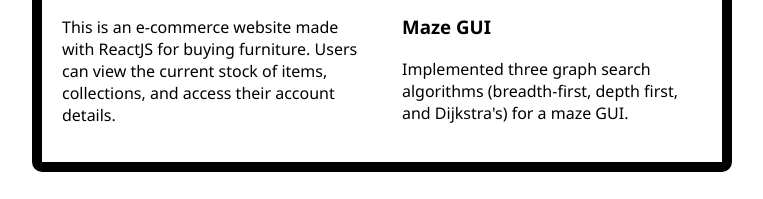
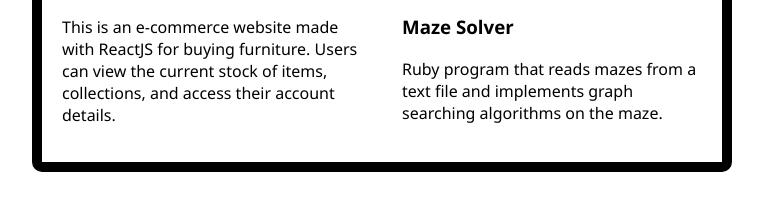
Before and after one commit to irfaan-jamarussadiq/Portfolio, a plain HTML site: page index.html in a window 1280 px wide. Shown: the part 1373-1572 px from the top of the page, without its empty margins (258-1021 px from the left). Drawn offline with nearby package versions, Linux system fonts and the light colour scheme.

Commit message:
edited maze project description

```diff
--- a/index.html
+++ b/index.html
@@ -83,12 +83,10 @@
                 <div class="column">
                     <div class="project">
                         <a href="https://github.com/irfaan-jamarussadiq/Maze" target="_blank"><img src="img/maze.png"
-                                alt="Maze GUI"></a>
-                        <h3>Maze GUI</h3>
+                                alt="Maze Solver"></a>
+                        <h3>Maze Solver</h3>
                         <p>
-                            Implemented three graph search algorithms
-                            (breadth-first, depth first, and Dijkstra's) for
-                            a maze GUI.
+                            Ruby program that reads mazes from a text file and implements graph searching algorithms on the maze.
                         </p>
                     </div>
                 </div>
```
